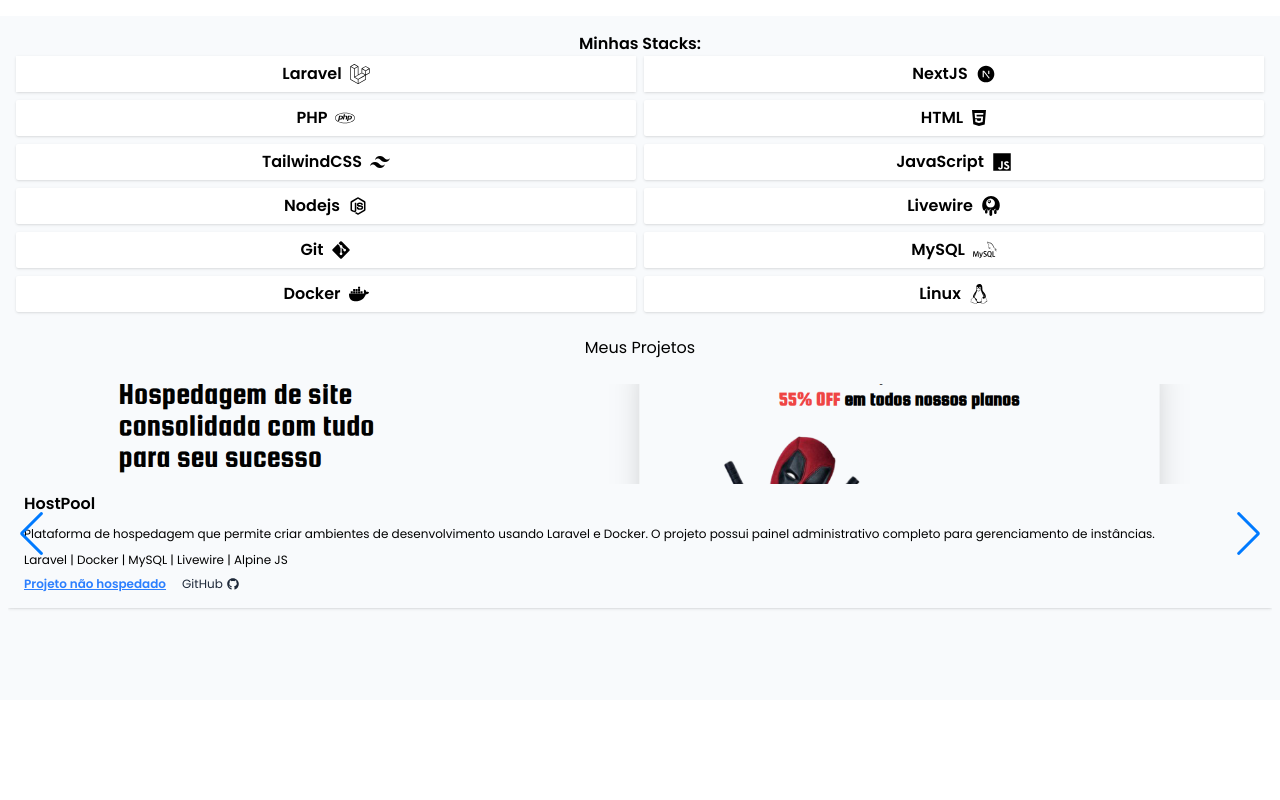
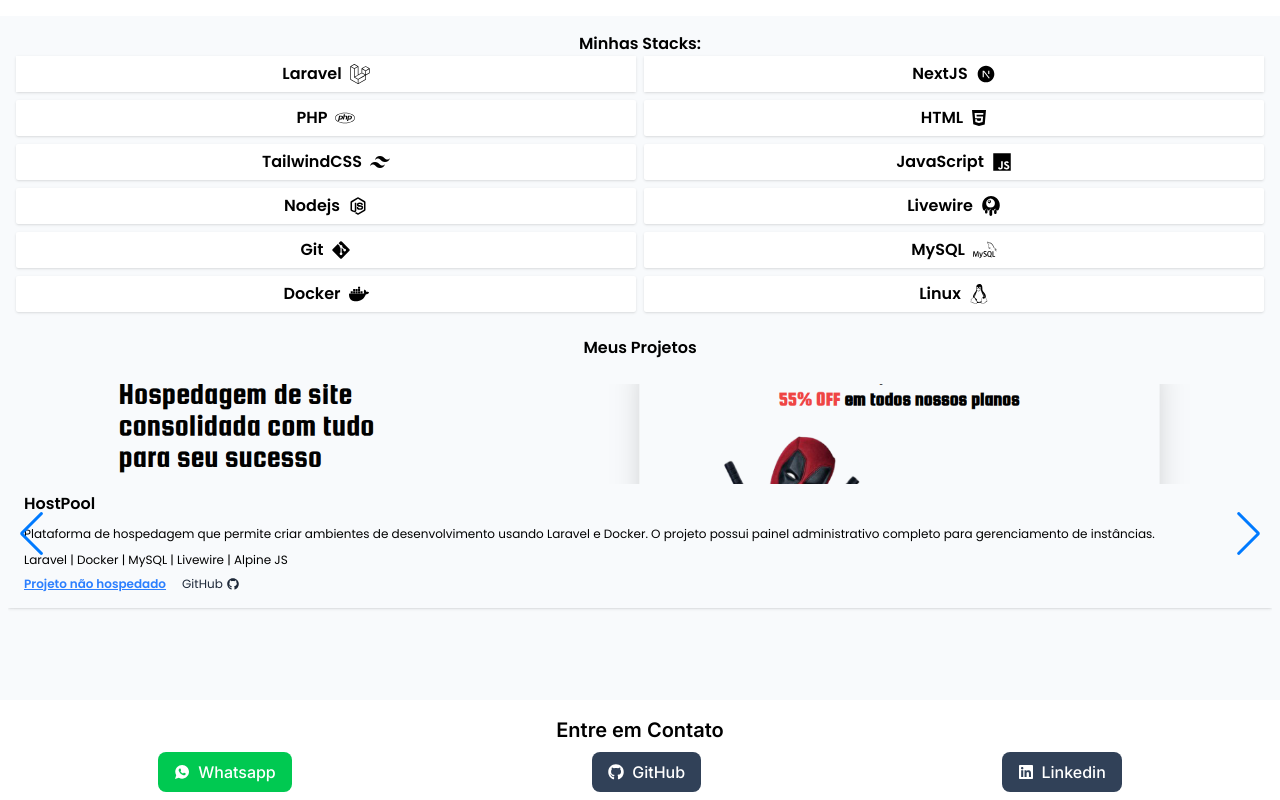
Before and after one commit to Arthurvini17/Meu-Portfolio, a Next.js app: page / in a window 1280 px wide. Shown: the part 561-1361 px from the top of the page. Before the commit the page ends 1261 px from the top, so only its background shows below. Built offline with nearby package versions, Linux system fonts and the light colour scheme.

Commit message:
Styles: Criação do componente Contact

```diff
--- /dev/null
+++ b/src/app/components/Contact.tsx
@@ -0,0 +1,41 @@
+import { IoLogoWhatsapp } from "react-icons/io";
+import { FaGithub } from "react-icons/fa";
+import { FaLinkedin } from "react-icons/fa";
+
+export default function Contact() {
+
+    return (
+        <div className="p-2">
+            <h1 className="m-2 text-xl font-bold text-center">Entre em Contato</h1>
+
+            <div className="flex items-center justify-around ">
+                <div >
+                    <a
+                        href="https://wa.me/5581988548132?text=Olá,%20vim%20pelo%20seu%20portfólio!"
+                        target="_blank"
+                        rel="noopener noreferrer"
+                        className="inline-flex items-center gap-2 px-4 py-2 font-medium text-white transition bg-green-500 rounded-lg hover:bg-green-600"
+                    >
+                        <IoLogoWhatsapp />
+                        Whatsapp
+                    </a>
+                </div>
+
+                <div className="flex items-center ">
+                    <a className="inline-flex items-center gap-2 px-4 py-2 font-medium text-white rounded-lg bg-slate-700" href="https://github.com/Arthurvini17">
+                        <FaGithub />
+                        GitHub
+                    </a>
+                </div>
+
+
+                <div className="flex items-center ">
+                    <a className="inline-flex items-center gap-2 px-4 py-2 font-medium text-white rounded-lg bg-slate-700" href="https://www.linkedin.com/in/arthur-vinicius-b22202270/">
+                        <FaLinkedin />
+                        Linkedin
+                    </a>
+                </div>
+            </div>
+        </div>
+    )
+}
--- a/src/app/components/Project-Card.tsx
+++ b/src/app/components/Project-Card.tsx
@@ -16,7 +16,7 @@
 export default function ProjectsCards() {
   return (
     <div className={`${poppins.className} p-2 bg-slate-50`}>
-      <h1 className="mb-4 text-center">Meus Projetos</h1>
+      <h1 className="mb-4 font-bold text-center">Meus Projetos</h1>
 
       <Swiper
         modules={[Navigation]}
@@ -48,7 +48,7 @@
                 Alpine JS </p>
               <div className="flex gap-4 text-xs">
                 <a
-                  href="https://tech-product-lp.vercel.app/"
+                  href="#"
                   className="font-semibold text-blue-500 underline"
                 >
                   Projeto não hospedado
--- a/src/app/page.tsx
+++ b/src/app/page.tsx
@@ -1,4 +1,5 @@
 import About from "./components/About";
+import Contact from "./components/Contact";
 import Hero from "./components/Hero";
 import ProjectsCards from "./components/Project-Card";
 import Stacks from "./components/Stacks";
@@ -15,6 +16,7 @@
       <About />
       <Stacks />
       <ProjectsCards />
+      <Contact />
     </>
   );
 }
```
